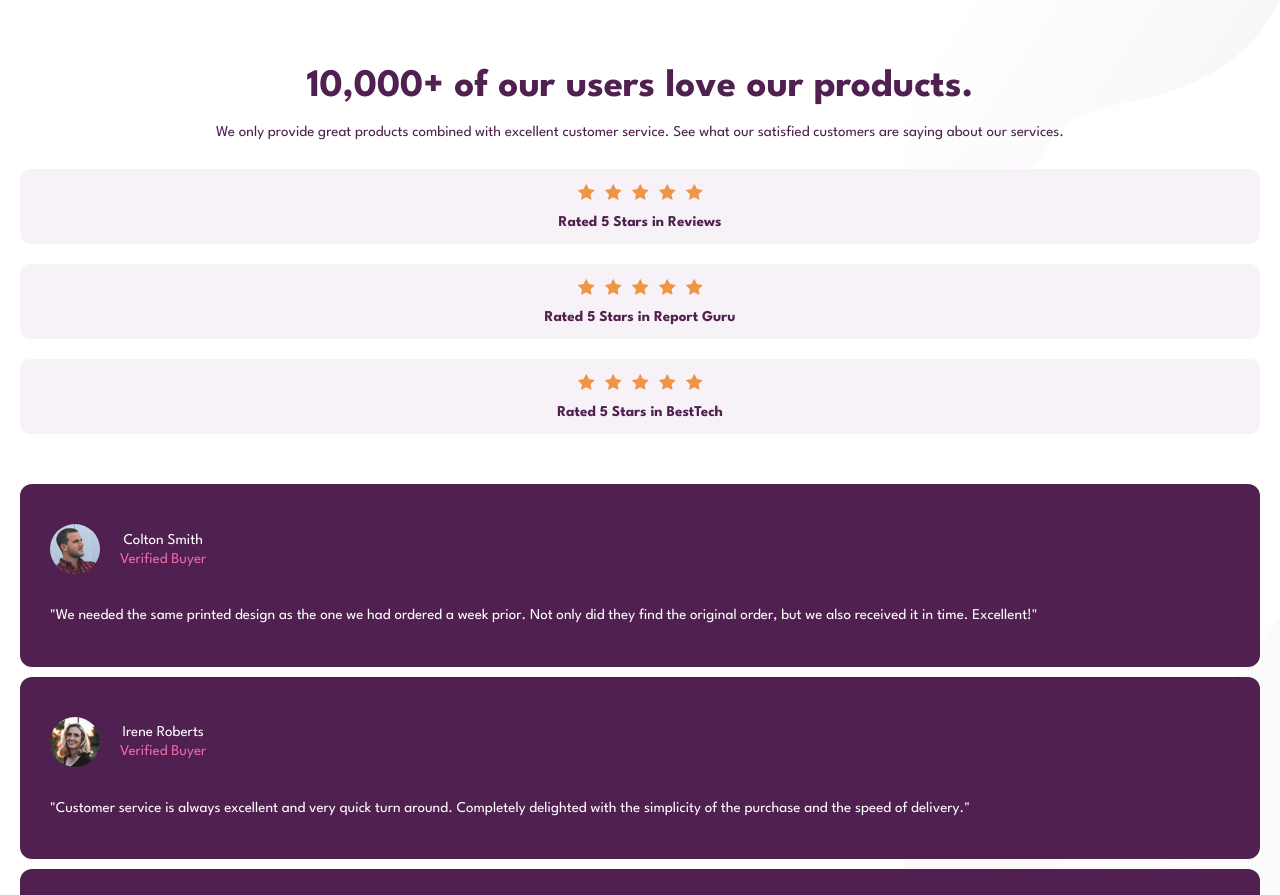
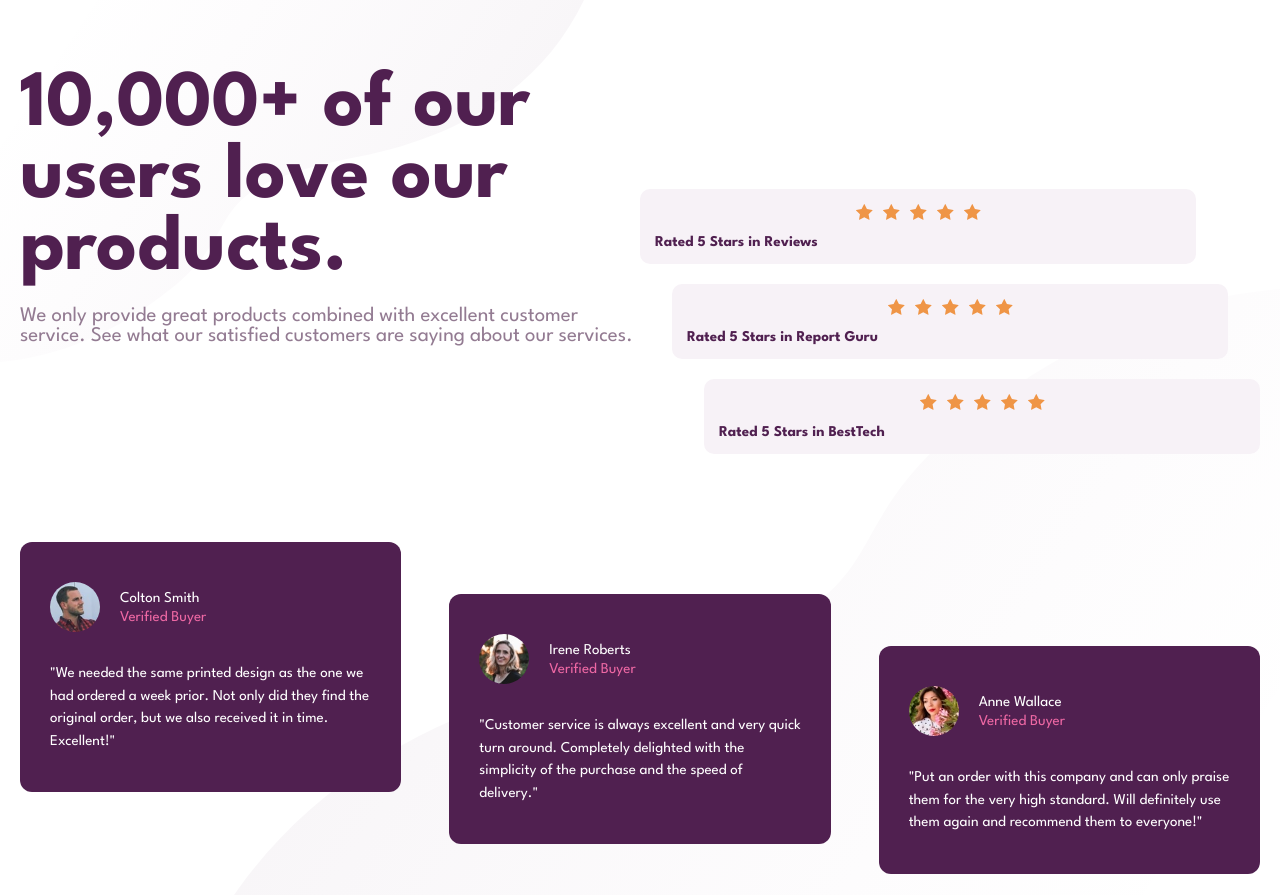
Before and after one commit to gylim0604/Front-End-Mentor-social-proof-section, a plain HTML site: page index.html in a window 1280 px wide. Shown: the top 895 px of the page. Drawn offline with Linux system fonts and the light colour scheme.

Commit message:
add desktop styling

```diff
--- a/index.html
+++ b/index.html
@@ -22,7 +22,7 @@
     <main>
       <h2 class="title">10,000+ of our users love our products.</h2>
 
-      <p class="desciption">
+      <p class="description">
         We only provide great products combined with excellent customer service.
         See what our satisfied customers are saying about our services.
       </p>
--- a/style.css
+++ b/style.css
@@ -15,13 +15,13 @@ body{
     font-weight: 400;
     color: var(--very--dark--magenta);
     text-align: center;
+    background: url('./images/bg-pattern-top-mobile.svg'),url('./images/bg-pattern-bottom-mobile.svg');
+    background-repeat: no-repeat;
+    background-position: left 0 top 0,bottom 0 right 0;
 }
 
 main{
     padding:70px 20px;
-    background: url('./images/bg-pattern-top-mobile.svg'),url('./images/bg-pattern-bottom-mobile.svg');
-    background-repeat: no-repeat;
-    background-position: right 0 top 0,bottom 0 right 0;
 }
 
 .title{
@@ -89,3 +89,70 @@ main{
     text-align: left;
     line-height: 1.5em;
 }
+
+@media screen and (min-width: 375px) {
+    body{
+        background: url('./images/bg-pattern-top-desktop.svg'),url('./images/bg-pattern-bottom-desktop.svg');
+        background-repeat: no-repeat;
+        background-position: left 0 top 0,bottom 0 right 0;
+        text-align: left;
+    }
+
+    main{
+        max-width: 1440px;
+        margin: auto;
+        display: grid;
+        grid-template-rows: 1fr 1fr auto;
+        grid-template-columns: 1fr 1fr;
+    }
+    .title{
+        /* grid */
+        font-size: 5rem;
+    }
+    .description{
+        font-size: 1.3rem;
+        grid-row: 2;
+    }
+    .rating-wrapper{
+        grid-row: 1 /span 2;
+        grid-template-columns: repeat(3,2rem) auto repeat(3,2rem);
+        grid-template-rows: 3fr;
+        gap: unset;
+        row-gap: 20px;
+        align-self: center;
+    }
+    .rating-wrapper > .rating-card:nth-child(1) {
+        grid-column: 1/ span 5;
+        grid-row: 1;
+    }
+    .rating-wrapper > .rating-card:nth-child(2){
+        grid-column: 2 /span 5;
+        grid-row: 2;
+    }
+    .rating-wrapper > .rating-card:nth-child(3){
+        grid-column: 3 /span 5;
+        grid-row: 3;
+    }
+
+    .user-reviews{
+        margin-top: unset;
+        column-gap: 3rem;
+        grid-column: 1 /span 2;
+        grid-template-columns: repeat(3,1fr);
+        grid-template-rows: repeat(3,auto) auto repeat(3,auto);
+    }
+
+    .user-reviews > review-card:nth-of-type(1){
+        grid-row: 1 / span 5;
+        grid-column: 1;
+    }
+    .user-reviews > review-card:nth-of-type(2){
+        grid-row: 2 / span 5;
+        grid-column: 2;
+    }
+    .user-reviews > review-card:nth-of-type(3){
+        grid-row: 3 / span 5;
+        grid-column: 3;
+    }
+
+}
```
